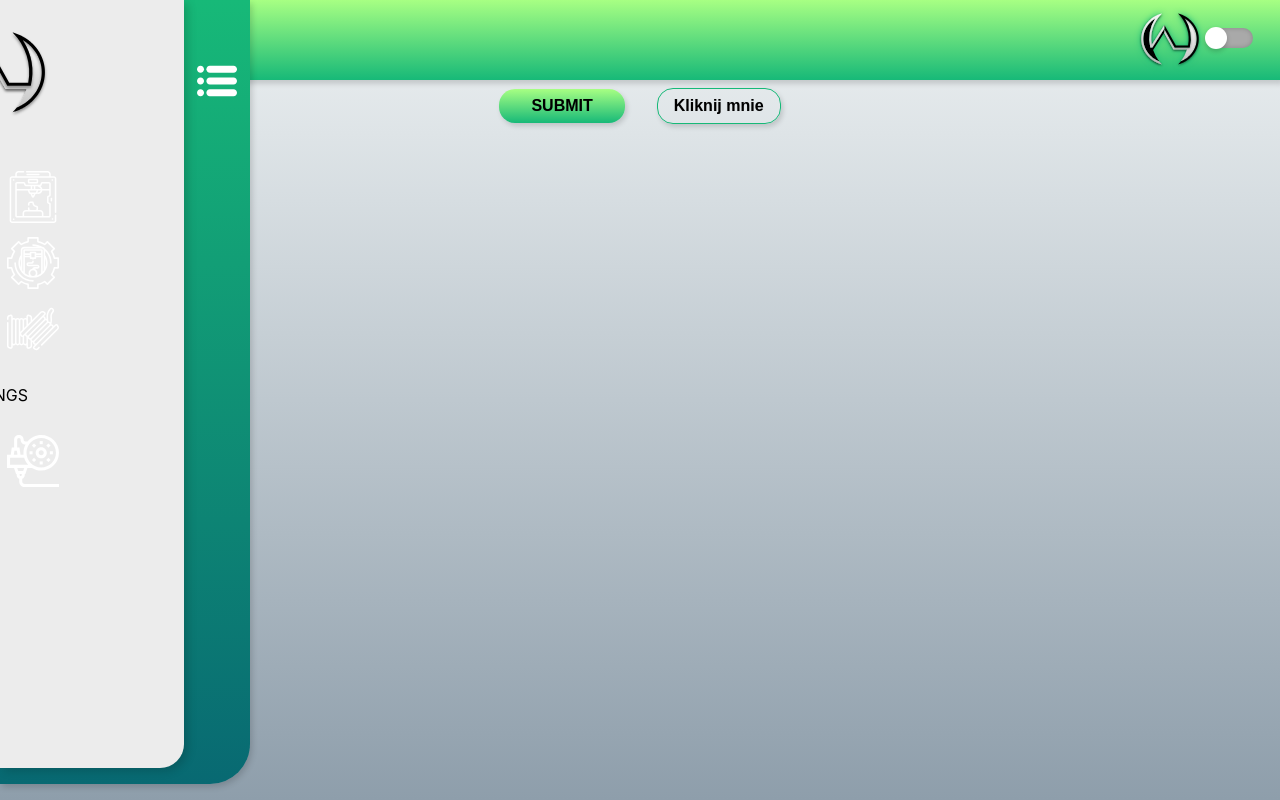
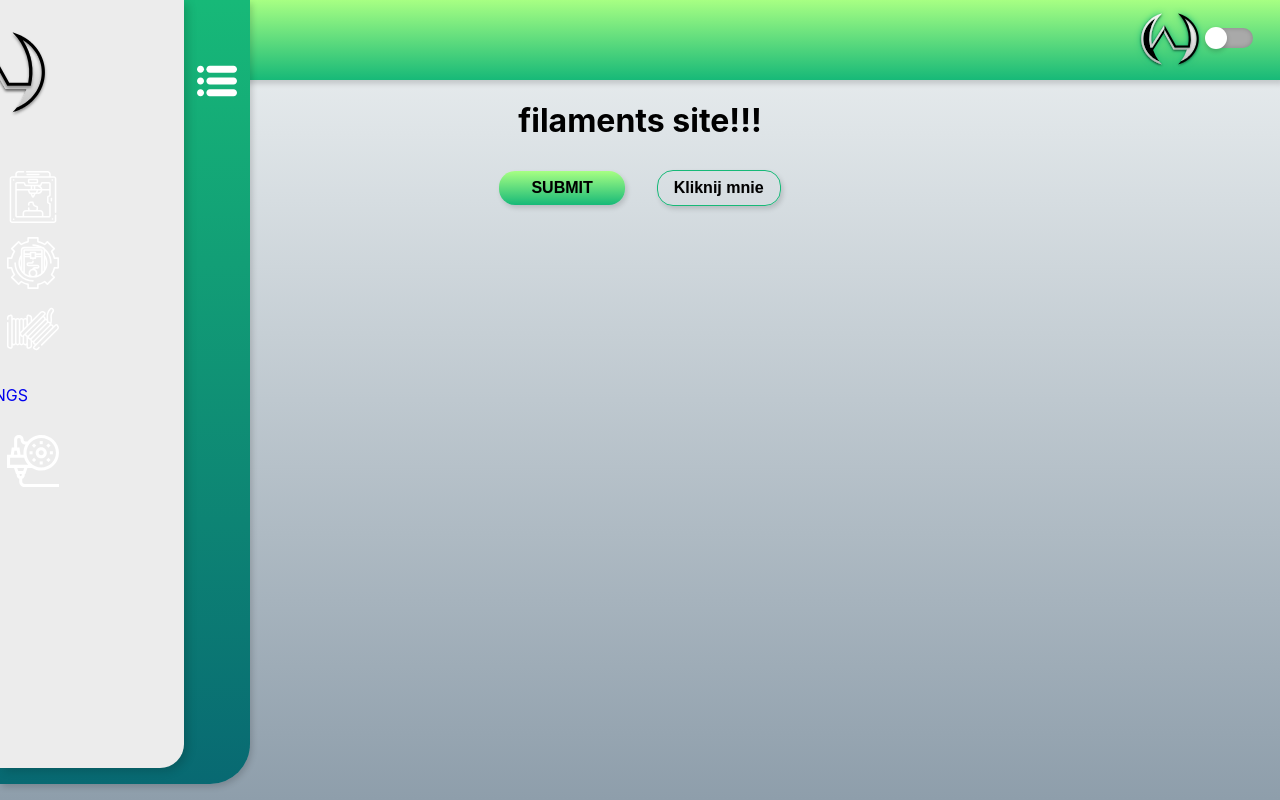
Before and after one commit to MDWojcieszak/PrintWiki, a React (Create React App) app: page /filaments in a window 1280 px wide. Built offline with nearby package versions, Linux system fonts and the light colour scheme.

Commit message:
added routing and wiki-pages

```diff
--- a/package.json
+++ b/package.json
@@ -9,6 +9,7 @@
     "node-sass": "^4.14.1",
     "react": "^16.13.1",
     "react-dom": "^16.13.1",
+    "react-router-dom": "^5.2.0",
     "react-scripts": "3.4.1"
   },
   "scripts": {
--- a/src/App.js
+++ b/src/App.js
@@ -1,71 +1,51 @@
 import React from "react";
 import "./style/App.scss";
+import { BrowserRouter as Router, Switch, Route } from "react-router-dom";
 import NavBar from "./components/NavBar";
 import SideNav from "./components/SideNav";
+import Printers from "./Views/Printers";
+import PrintersSettings from "./Views/PrintersSettings";
+import Filaments from "./Views/Filaments";
+import FilamentsSettings from "./Views/FilamentsSettings";
 
 function App() {
-  const [p, setP] = React.useState(false);
-  const [ps, setPs] = React.useState(false);
-  const [f, setF] = React.useState(false);
-  const [fs, setFs] = React.useState(false);
-  const [ru, setRu] = React.useState(false);
   const [darkMode, setDarkMode] = React.useState(getInitialMode);
   React.useEffect(() => {
-    localStorage.setItem("darkMode", JSON.stringify(darkMode));
+    localStorage.setItem("darknpm startMode", JSON.stringify(darkMode));
   }, [darkMode]);
 
   function getInitialMode() {
     const mode = JSON.parse(localStorage.getItem("darkMode"));
     return mode || false;
   }
-  function onClick(e) {
-    switch (e.currentTarget.id) {
-      case "0":
-        setRu(!ru);
-        break;
-      case "1":
-        setP(true);
-        setPs(false);
-        setF(false);
-        setFs(false);
-        break;
-      case "2":
-        setP(false);
-        setPs(true);
-        setF(false);
-        setFs(false);
-        break;
-      case "3":
-        setP(false);
-        setPs(false);
-        setF(true);
-        setFs(false);
-        break;
-      case "4":
-        setP(false);
-        setPs(false);
-        setF(false);
-        setFs(true);
-        break;
-    }
-  }
+
   return (
+    <Router>
       <div className={darkMode ? "App dark-mode" : "App light-mode"}>
         <NavBar
           onChange={() => setDarkMode((prevMode) => !prevMode)}
           darkMode={darkMode}
         />
-      <SideNav
-        onClick={onClick}
-        printers={p}
-        printersSettings={ps}
-        filaments={f}
-        filamentsSettings={fs}
-        rolledUp={ru}
-      />
+        <SideNav />
+        <Switch>
+          <Route
+            exact
+            path="/printers-settings"
+            component={PrintersSettings}
+          ></Route>
+          <Route exact path="/printers" component={Printers}></Route>
+
+          <Route exact path="/filaments-settings">
+            <FilamentsSettings />
+          </Route>
+          <Route exact path="/filaments">
+            <Filaments />
+          </Route>
+        </Switch>
         <button className="btn btn-submit">SUBMIT</button>
         <button className="btn btn-default">Kliknij mnie</button>
       </div>
+    </Router>
   );
 }
 
--- /dev/null
+++ b/src/Views/Filaments.js
@@ -0,0 +1,7 @@
+import React from "react";
+
+const Filaments = () => {
+  return <h1>filaments site!!!</h1>;
+};
+
+export default Filaments;
--- /dev/null
+++ b/src/Views/FilamentsSettings.js
@@ -0,0 +1,7 @@
+import React from "react";
+
+const FilamentsSettings = () => {
+  return <h1>Filaments Settings!!!</h1>;
+};
+
+export default FilamentsSettings;
--- /dev/null
+++ b/src/Views/Printers.js
@@ -0,0 +1,7 @@
+import React from "react";
+
+const Printers = () => {
+  return <h1>Printer site</h1>;
+};
+
+export default Printers;
--- /dev/null
+++ b/src/Views/PrintersSettings.js
@@ -0,0 +1,7 @@
+import React from "react";
+
+const PrintersSettings = () => {
+  return <h1>Printers Settings</h1>;
+};
+
+export default PrintersSettings;
--- a/src/components/SideNav.jsx
+++ b/src/components/SideNav.jsx
@@ -1,62 +1,105 @@
 import React from "react";
 import "../style/SideNav.scss";
+import { NavLink } from "react-router-dom";
 
 const SideNav = (props) => {
+  const [p, setP] = React.useState(false);
+  const [ps, setPs] = React.useState(false);
+  const [f, setF] = React.useState(false);
+  const [fs, setFs] = React.useState(false);
+  const [ru, setRu] = React.useState(false);
+  function onClick(e) {
+    switch (e.currentTarget.id) {
+      case "0":
+        setRu(!ru);
+        break;
+      case "1":
+        setP(true);
+        setPs(false);
+        setF(false);
+        setFs(false);
+        break;
+      case "2":
+        setP(false);
+        setPs(true);
+        setF(false);
+        setFs(false);
+        break;
+      case "3":
+        setP(false);
+        setPs(false);
+        setF(true);
+        setFs(false);
+        break;
+      case "4":
+        setP(false);
+        setPs(false);
+        setF(false);
+        setFs(true);
+        break;
+    }
+  }
   return (
-    <div
-      className={props.rolledUp ? "rolled-up side-nav" : "developed side-nav"}
-    >
+    <div className={ru ? "rolled-up side-nav" : "developed side-nav"}>
       <div className="side-nav-text">
         <div className="top">
           <img className="logo" src={require("../img/logo.svg")} />
           <img
             id="0"
-            onClick={(e) => props.onClick(e)}
+            onClick={(e) => onClick(e)}
             className="bars"
             src={require("../img/bars.svg")}
           />
         </div>
         <ul>
+          <NavLink to="/printers">
             <li
-            className={props.printers ? "selected" : "not-selected"}
+              className={p ? "selected" : "not-selected"}
               id="1"
-            onClick={(e) => props.onClick(e)}
+              onClick={(e) => onClick(e)}
             >
               <span className="title">PRINTERS</span>
               <span className="icon">
                 <img src={require("../img/printer.svg")} />
               </span>
             </li>
+          </NavLink>
+          <NavLink to="/printers-settings">
             <li
-            className={props.printersSettings ? "selected" : "not-selected"}
+              className={ps ? "selected" : "not-selected"}
               id="2"
-            onClick={(e) => props.onClick(e)}
+              onClick={(e) => onClick(e)}
             >
               <span className="title">PRINTERS SETTINGS</span>
               <span className="icon">
                 <img src={require("../img/printer_settings.svg")} />
               </span>
             </li>
+          </NavLink>
+          <NavLink to="/filaments">
             <li
-            className={props.filaments ? "selected" : "not-selected"}
+              className={f ? "selected" : "not-selected"}
               id="3"
-            onClick={(e) => props.onClick(e)}
+              onClick={(e) => onClick(e)}
             >
               <span className="title">FILAMENTS</span>
               <span className="icon">
                 <img src={require("../img/filament.svg")} />
               </span>
             </li>
+          </NavLink>
+          <NavLink to="/filaments-settings">
             <li
-            className={props.filamentsSettings ? "selected" : "not-selected"}
+              className={fs ? "selected" : "not-selected"}
               id="4"
-            onClick={(e) => props.onClick(e)}
+              onClick={(e) => onClick(e)}
             >
               <span className="title">FILAMENTS SETTINGS</span>
               <span className="icon">
                 <img src={require("../img/filament_settings.svg")} />
               </span>
             </li>
+          </NavLink>
         </ul>
       </div>
     </div>
```
Also changed, not shown: 1 other file (tests, documents, lock files or other folders). Lines whose indentation alone changed are shown as unchanged.
